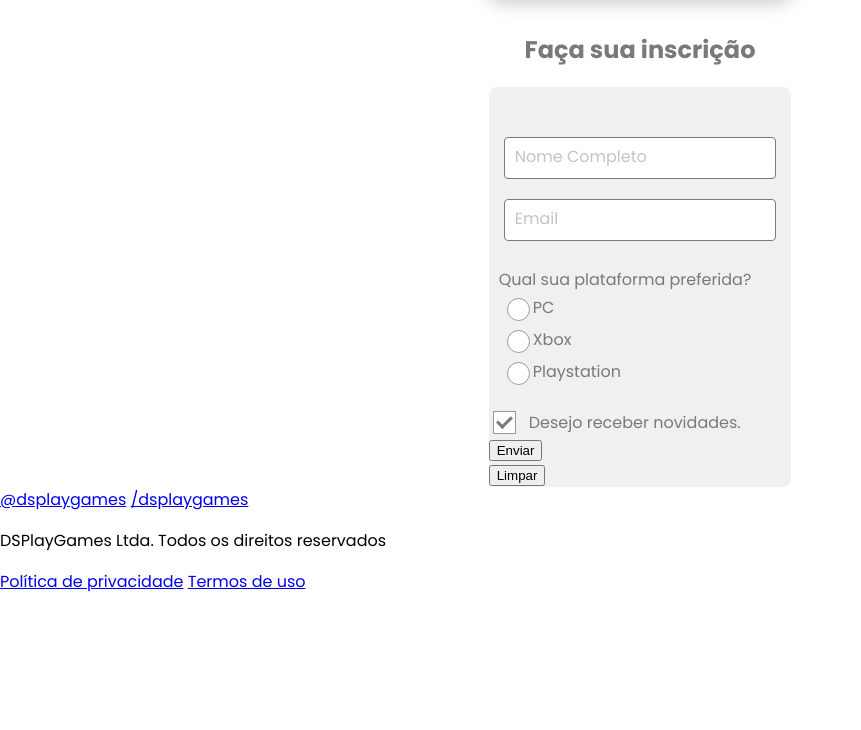
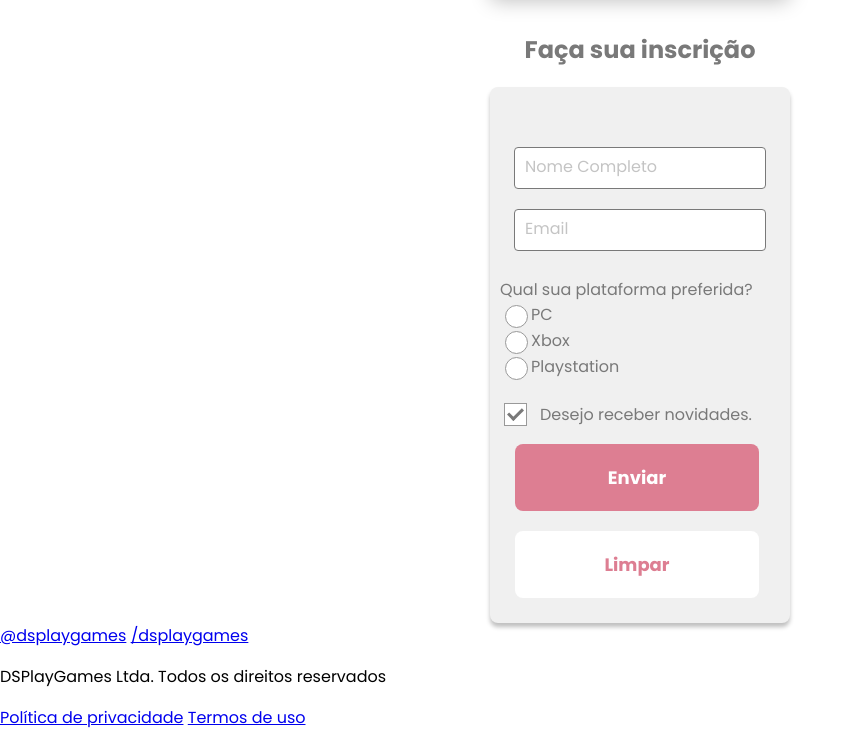
Before and after one commit to galdhra/desafio-dsplay, a plain HTML site: page index.html in a window 1280 px wide. Shown: the part 1789-2519 px from the top of the page, without its empty margins (0-861 px from the left). Before the commit the page ends 2383 px from the top, so only its background shows below. Drawn offline with Linux system fonts and the light colour scheme.

Commit message:
Section 3: finsh

```diff
--- a/css/style.css
+++ b/css/style.css
@@ -179,6 +179,10 @@ html,body {
     display: flex;
     flex-direction: column;
     border-radius: 8px;
+    width: 300px;
+    padding: 10px;
+    box-shadow: 0px 4px 4px 0px #00000040;
+
 }
 
 .subs-info {
@@ -216,7 +220,6 @@ html,body {
 }
 
 .subs-platform {
-    margin: 0 40px 0 10px;
     display: flex;
     flex-direction: column;
 
@@ -244,7 +247,7 @@ html,body {
 
 .subs-division {
     display: flex;
-    padding: 3px;
+
 }
 
 .subs-poll {
@@ -319,3 +322,33 @@ html,body {
 .info-send:checked::before {
     opacity: 1;
 }
+
+.send-button {
+    appearance: none;
+    background: var(--color-salmon);
+    border: 0;
+    width: 244px;
+    height: 67px;
+    border-radius: 8px;
+    font-family: 'Poppins';
+    font-style: normal;
+    font-weight: 700;
+    font-size: 18px;
+    color: var(--color-white);
+    margin: 15px;
+}
+
+.clean-button {
+    appearance: none;
+    background: var(--color-white);
+    border: 0;
+    width: 244px;
+    height: 67px;
+    border-radius: 8px;
+    font-family: 'Poppins';
+    font-style: normal;
+    font-weight: 700;
+    font-size: 18px;
+    color: var(--color-salmon);
+    margin: 5px 15px 15px 15px;
+}
--- a/index.html
+++ b/index.html
@@ -112,10 +112,10 @@
                         <label for="ctrl-info">Desejo receber novidades.</label>
                     </div>
                     <div>
-                        <input type="button" value="Enviar">
+                     <button class="send-button">Enviar</button>
                     </div>
                     <div>
-                        <input type="button" value="Limpar">
+                        <button class="clean-button">Limpar</button>
                     </div>
                 </div>
 
```
